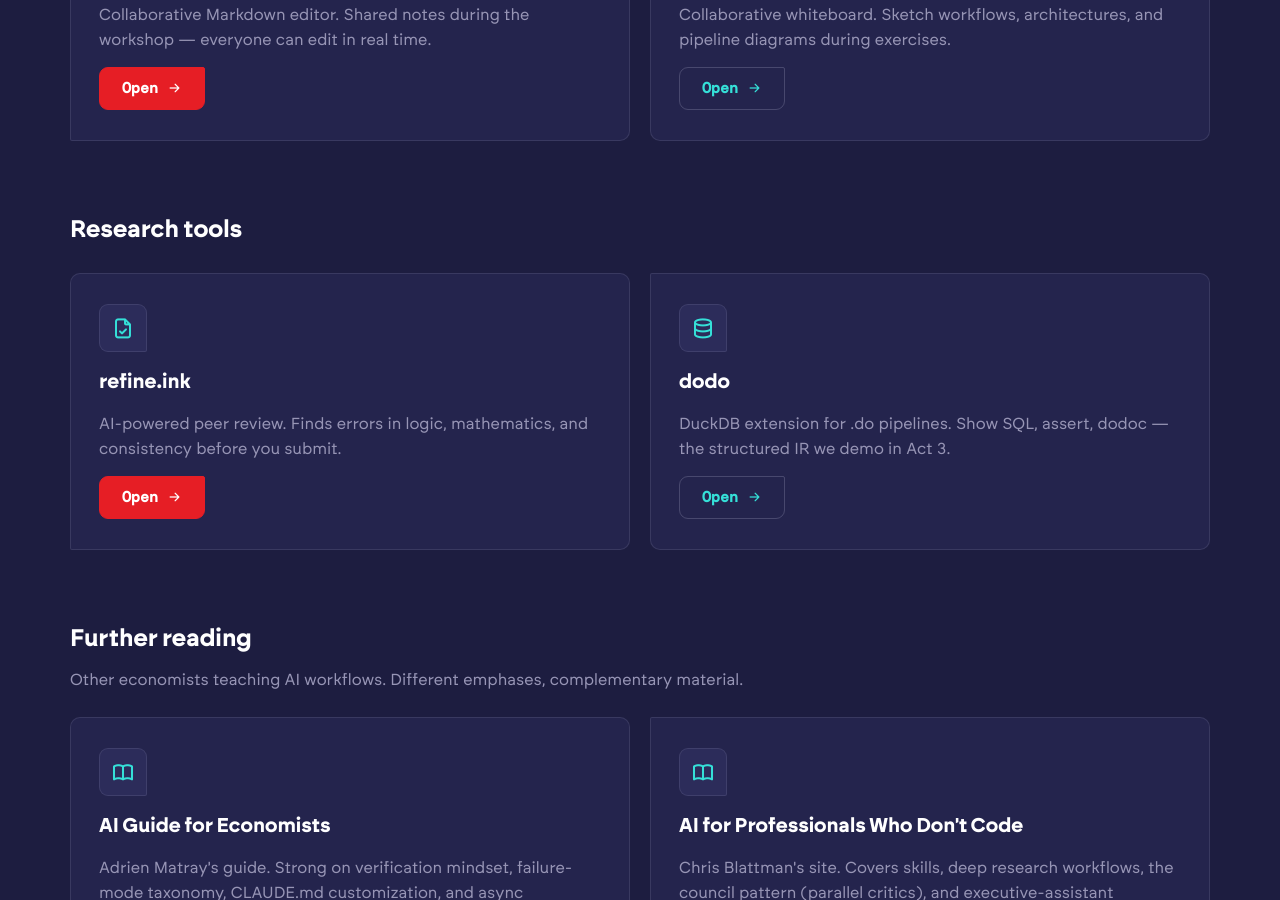
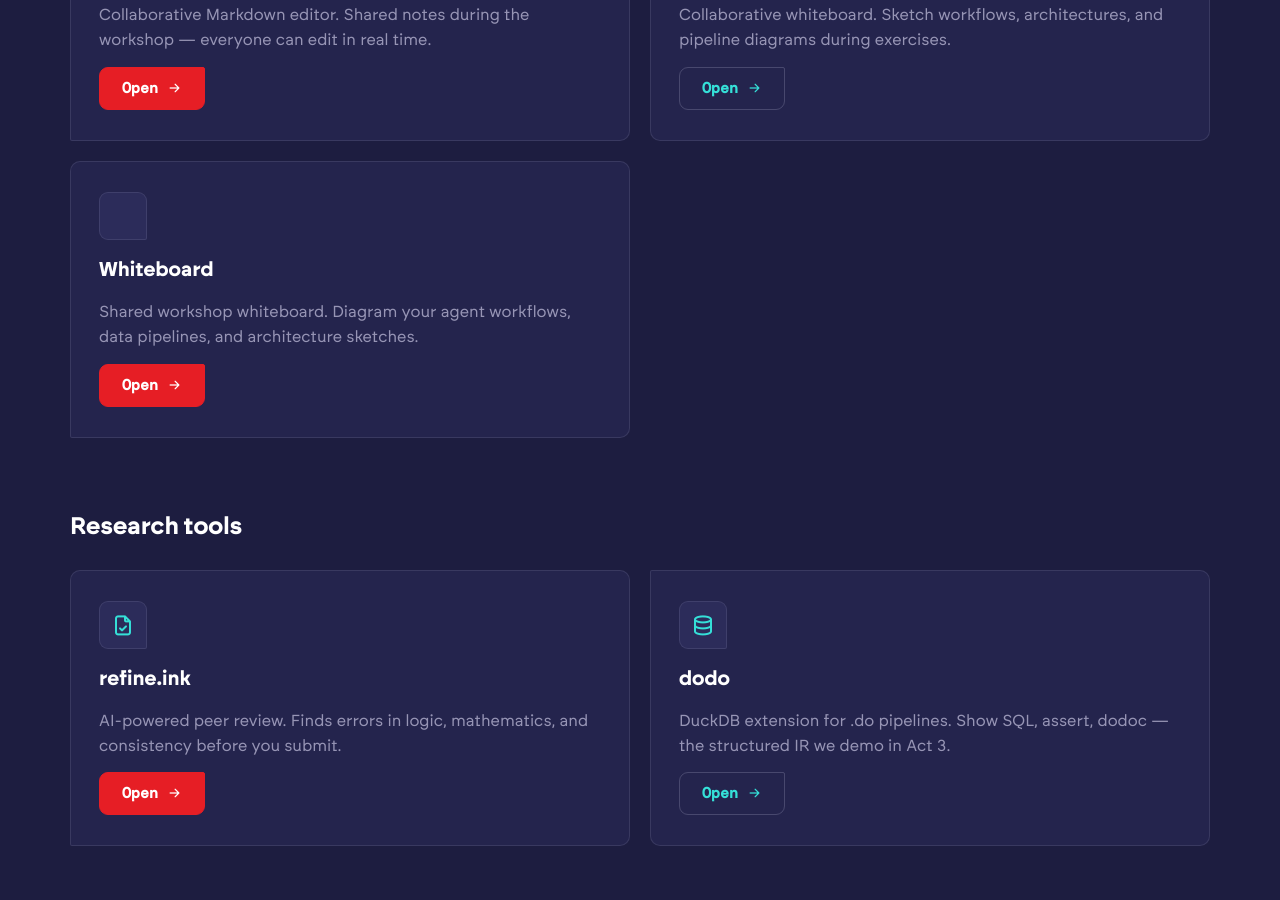
Before and after one commit to codedthinking/ai-workshop, a Jekyll site: the page built from tools.html, in a window 1280 px wide and 900 px high, scrolled down 1413 px. Built offline with Jekyll 4.4.1, drawn with Linux system fonts in a browser that asks for light colours; nearby versions of some CDN libraries; some web fonts are replaced.

Commit message:
feat: add Whiteboard card to tools page
- Added tldraw shared whiteboard link to Workshop collaboration section
- Linked to specific board URL for workshop exercises

Designed by Miklós Koren. Built by xiaomi/mimo-v2.5.

```diff
--- a/tools.html
+++ b/tools.html
@@ -87,6 +87,15 @@
           </a>
         </div>
 
+        <div class="tcard">
+          <div class="tcard-icon"><i class="ti ti-whiteboard"></i></div>
+          <h3>Whiteboard</h3>
+          <p>Shared workshop whiteboard. Diagram your agent workflows, data pipelines, and architecture sketches.</p>
+          <a href="https://www.tldraw.com/f/m8APcqZOFEC-IkLEW0KJb?d=v200.-292.1332.774.gYZi6UaKFHygkVCPrhcYc" target="_blank" rel="noopener" class="tcard-btn">
+            Open <i class="ti ti-arrow-right"></i>
+          </a>
+        </div>
+
       </div>
     </div>
 
```
